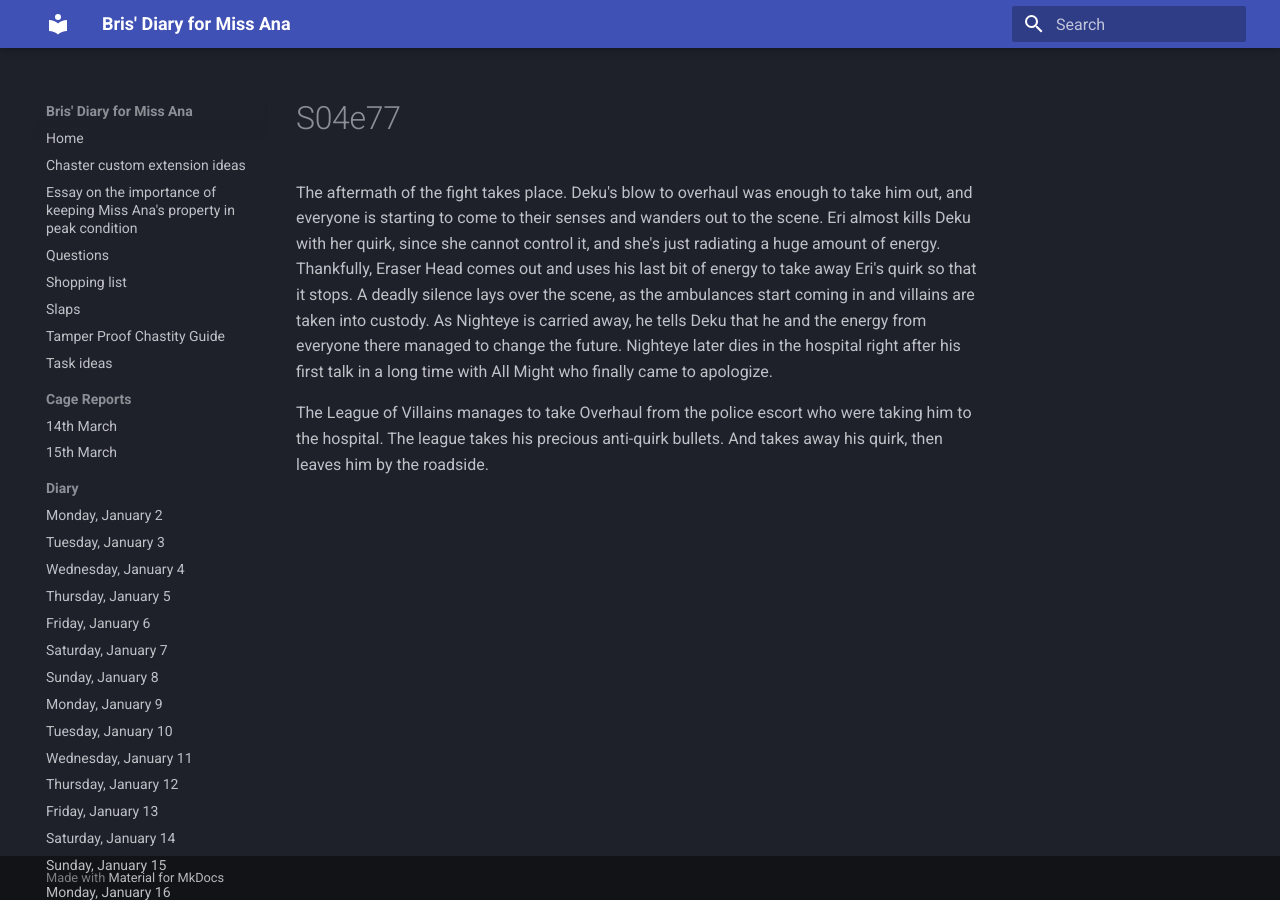
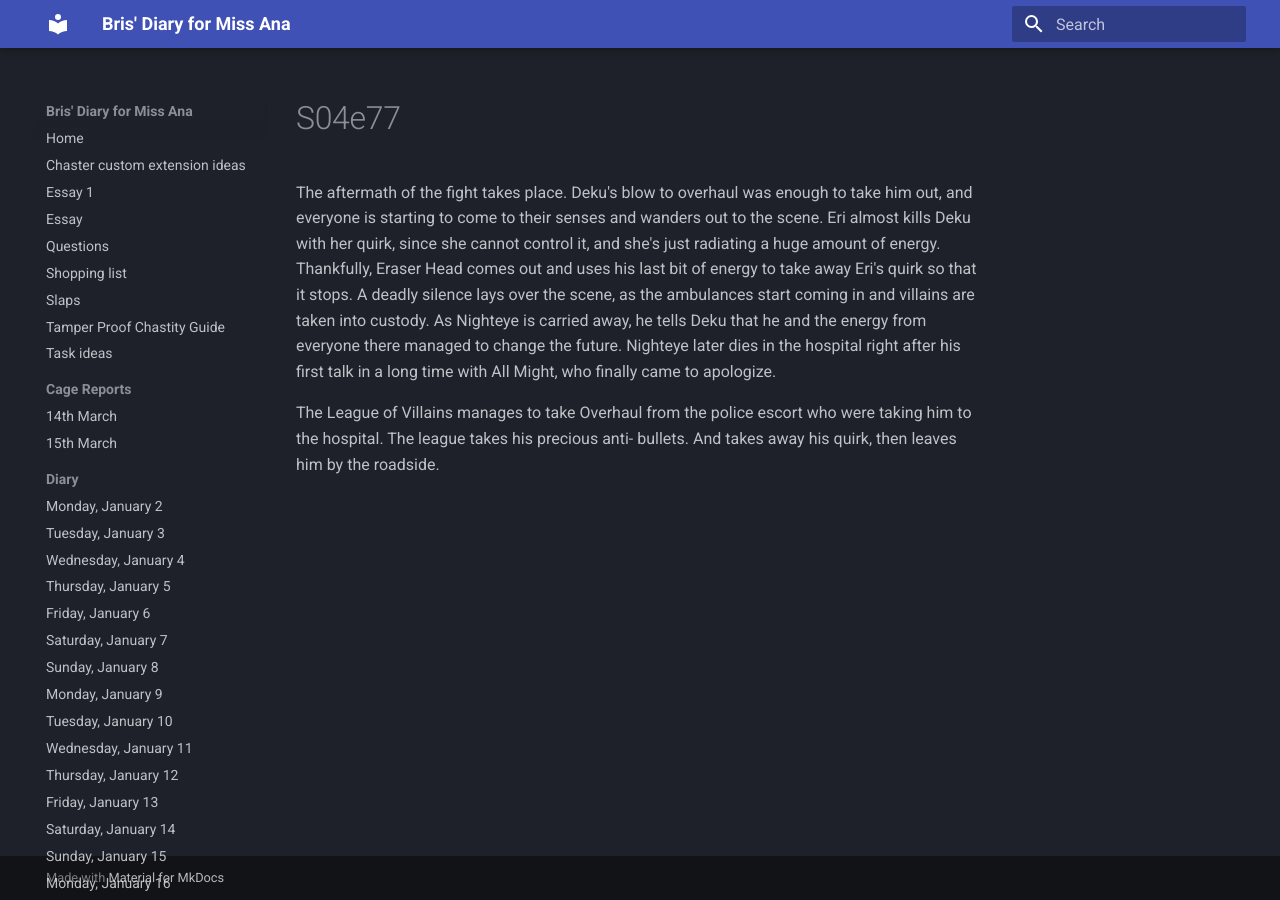
Before and after one commit to bris00/DFMA, an MkDocs documentation site: the page built from diary/Series/My Hero Academia/s04e77.md, in a window 1280 px wide. Built offline with MkDocs 1.6.1 and Material for MkDocs 9.7.7, drawn with Linux system fonts in a browser that asks for light colours.

Commit message:
vault backup: 2023-03-28 17:28:42
Affected files:
diary/.obsidian/workspace.json
diary/Essay 1.md
diary/Essay.md
diary/Series/My Hero Academia/s04e77.md

```diff
--- a/diary/Series/My Hero Academia/s04e77.md
+++ b/diary/Series/My Hero Academia/s04e77.md
@@ -1,3 +1,3 @@
-The aftermath of the fight takes place. Deku's blow to overhaul was enough to take him out, and everyone is starting to come to their senses and wanders out to the scene. Eri almost kills Deku with her quirk, since she cannot control it, and she's just radiating a huge amount of energy. Thankfully, Eraser Head comes out and uses his last bit of energy to take away Eri's quirk so that it stops. A deadly silence lays over the scene, as the ambulances start coming in and villains are taken into custody. As Nighteye is carried away, he tells Deku that he and the energy from everyone there managed to change the future. Nighteye later dies in the hospital right after his first talk in a long time with All Might who finally came to apologize.
+The aftermath of the fight takes place. Deku's blow to overhaul was enough to take him out, and everyone is starting to come to their senses and wanders out to the scene. Eri almost kills Deku with her quirk, since she cannot control it, and she's just radiating a huge amount of energy. Thankfully, Eraser Head comes out and uses his last bit of energy to take away Eri's quirk so that it stops. A deadly silence lays over the scene, as the ambulances start coming in and villains are taken into custody. As Nighteye is carried away, he tells Deku that he and the energy from everyone there managed to change the future. Nighteye later dies in the hospital right after his first talk in a long time with All Might, who finally came to apologize.
 
-The League of Villains manages to take Overhaul from the police escort who were taking him to the hospital. The league takes his precious anti-quirk bullets. And takes away his quirk, then leaves him by the roadside.
+The League of Villains manages to take Overhaul from the police escort who were taking him to the hospital. The league takes his precious anti- bullets. And takes away his quirk, then leaves him by the roadside.
```
Also changed, not shown: diary/Essay 1.md (added, +1 -0 lines), diary/Essay.md (renamed from diary/Essay on the importance of keeping Miss Ana's property in peak condition.md, +1 -1 lines), 1 other file.
